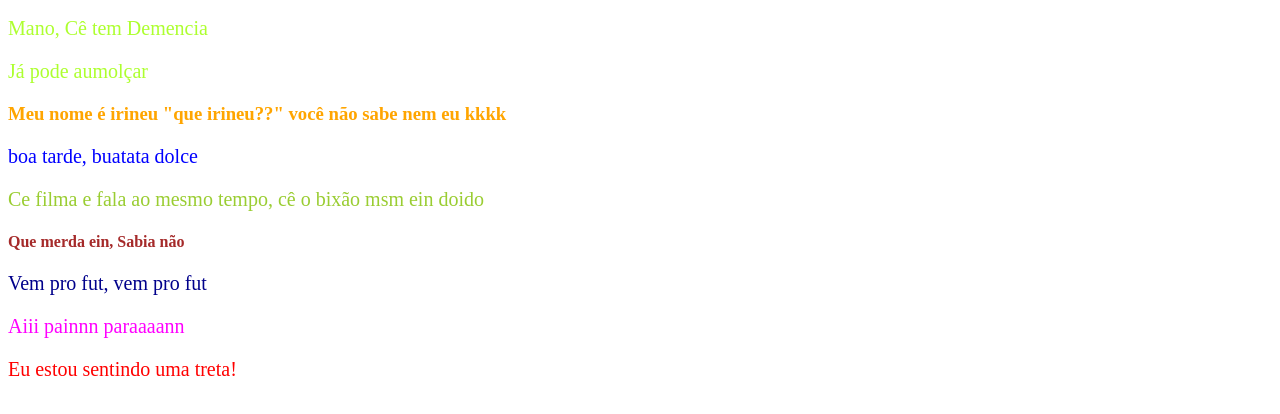
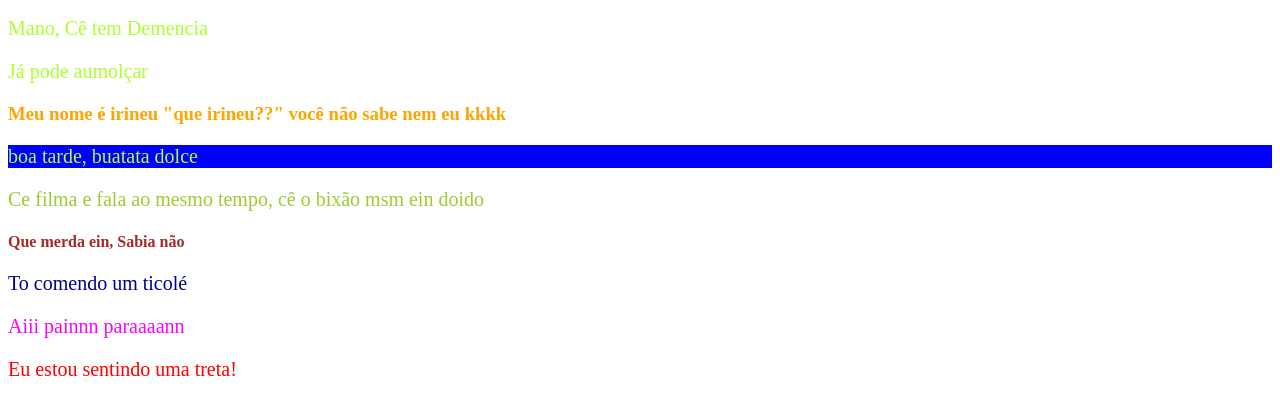
Before and after one commit to Danielsilvass/Aulas_html_css, a plain HTML site: page 2_CSS/index.html in a window 1280 px wide. Shown: the part 168-582 px from the top of the page. Drawn offline with Linux system fonts and the light colour scheme.

Commit message:
Atividade CSS

```diff
--- a/2_CSS/index.html
+++ b/2_CSS/index.html
@@ -32,14 +32,14 @@
     <h3>Meu nome é irineu   "que irineu??"   você não sabe nem eu kkkk</h3>
 
     <!-- 4 - Ordem de importancia CSS -->
-    <p style="color: blue;">boa tarde, buatata dolce</p>
+    <p style="background-color: blue;">boa tarde, buatata dolce</p>
     <p style="color: yellowgreen;"">Ce filma e fala ao mesmo tempo, cê o bixão msm ein doido</p>
 
     <!-- 5 - Atividade: Criando h4 no CSS externo  -->
     <h4>Que merda ein, Sabia não</h4>
 
     <!-- 6 - Classes -->
-    <p class="paragrafos">Vem pro fut, vem pro fut</p>
+    <p class="paragrafos">To comendo um ticolé</p>
     <p id="Para"> Aiii painnn paraaaann</p>
     <p id="Treta">Eu estou sentindo uma treta!</p>
 </body>
--- a/2_CSS/style.css
+++ b/2_CSS/style.css
@@ -18,3 +18,7 @@ h4 {
 #Treta {
     color: red;
 }
+
+.cor-textos {
+    color: goldenrod;
+}
```
